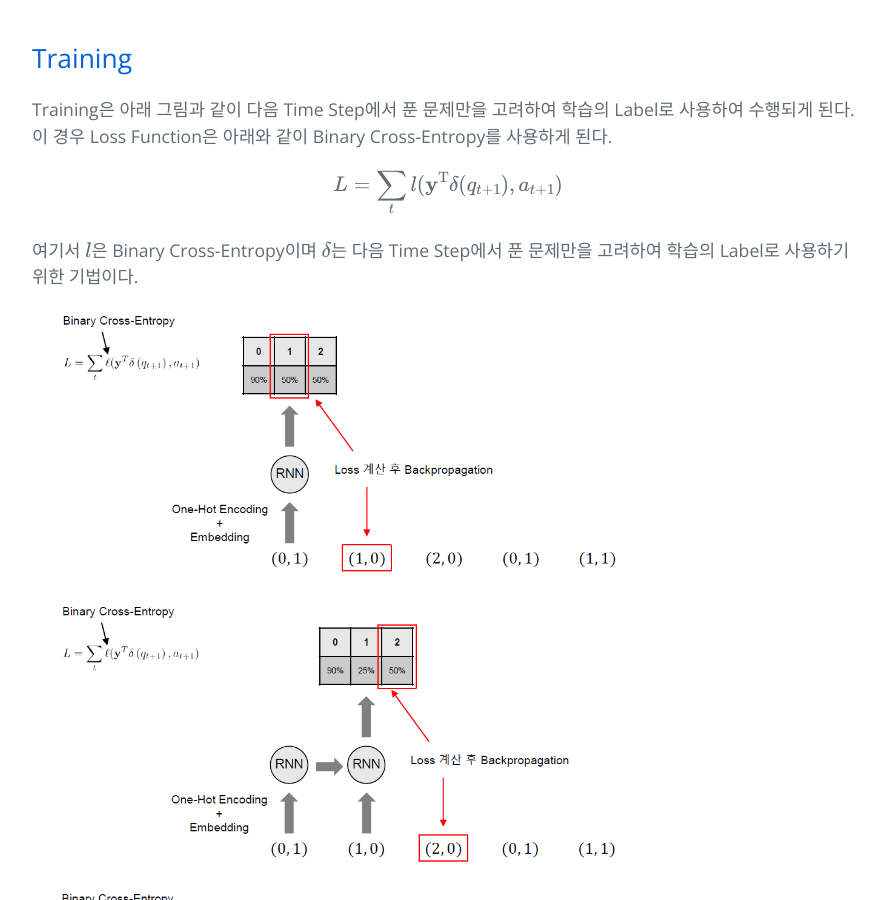
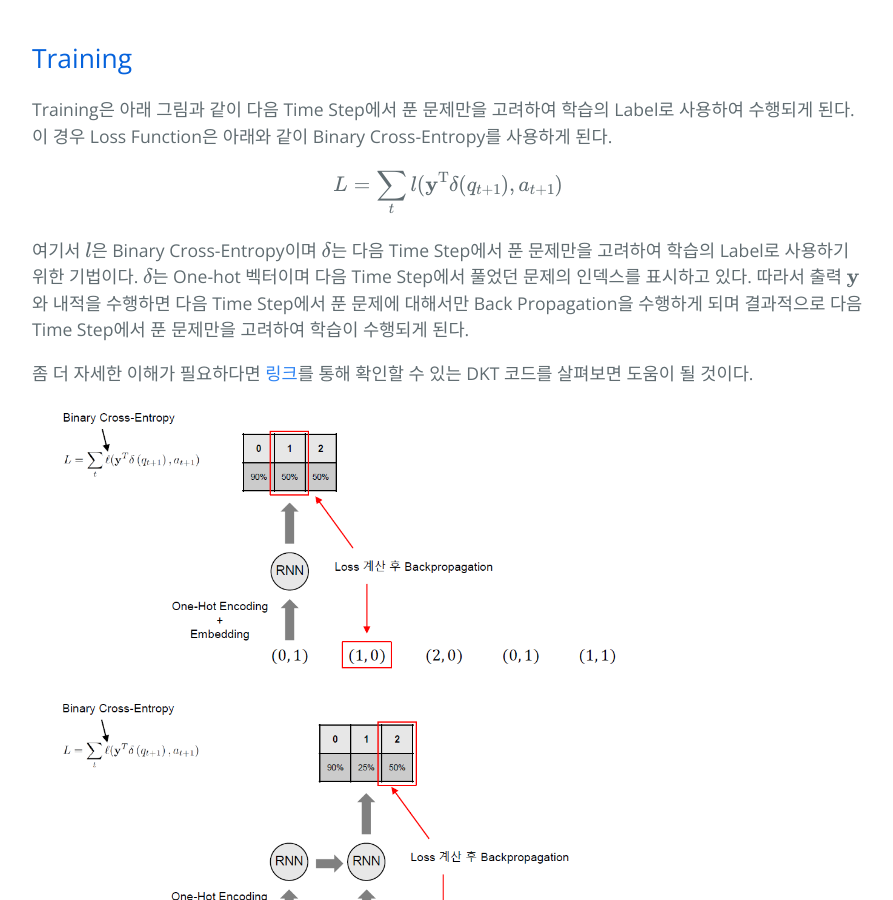
Before and after one commit to hcnoh/hcnoh.github.io, a Jekyll site: the page built from _posts/2019-06-14-deep-knowledge-tracing.md, in a window 1280 px wide and 900 px high, scrolled down 5254 px. Shown: the whole window, without its empty margins (192-1085 px from the left). Built offline with Jekyll 4.4.1, drawn with Linux system fonts in a browser that asks for light colours; comment, search, counter and statistics services are not loaded; some of the changed text lies outside the part shown.

Commit message:
modified a post

```diff
--- a/_posts/2019-06-14-deep-knowledge-tracing.md
+++ b/_posts/2019-06-14-deep-knowledge-tracing.md
@@ -82,7 +82,9 @@ $$
 L = \sum_t l(\mathbf{y}^{\text{T}} \delta(q_{t+1}), a_{t+1})
 $$
 
-여기서 $$l$$은 Binary Cross-Entropy이며 $$\delta$$는  다음 Time Step에서 푼 문제만을 고려하여 학습의 Label로 사용하기 위한 기법이다.
+여기서 $$l$$은 Binary Cross-Entropy이며 $$\delta$$는  다음 Time Step에서 푼 문제만을 고려하여 학습의 Label로 사용하기 위한 기법이다. $$\delta$$는 One-hot 벡터이며 다음 Time Step에서 풀었던 문제의 인덱스를 표시하고 있다. 따라서 출력 $$\mathbf{y}$$와 내적을 수행하면 다음 Time Step에서 푼 문제에 대해서만 Back Propagation을 수행하게 되며 결과적으로 다음 Time Step에서 푼 문제만을 고려하여 학습이 수행되게 된다.
+
+좀 더 자세한 이해가 필요하다면 [링크](https://github.com/hcnoh/knowledge-tracing-collection-pytorch)를 통해 확인할 수 있는 DKT 코드를 살펴보면 도움이 될 것이다.
 
 ![](/assets/img/2019-06-14-deep-knowledge-tracing/2019-06-14-deep-knowledge-tracing_2021-03-30-13-27-22.png)
 
@@ -156,3 +158,5 @@ $$
     - One-Hot Encoding 부분에서 상호작용에 관한 내용 추가
     - One-Hot Encoding 부분 잘못 설명되었던 부분 설명 및 그림 수정
     - 전반적인 그림 잘못된 부분 수정
+- 2021.04.17
+    - 학습 과정에서 $$\delta$$의 역할에 대한 더 자세한 설명 추가
```
